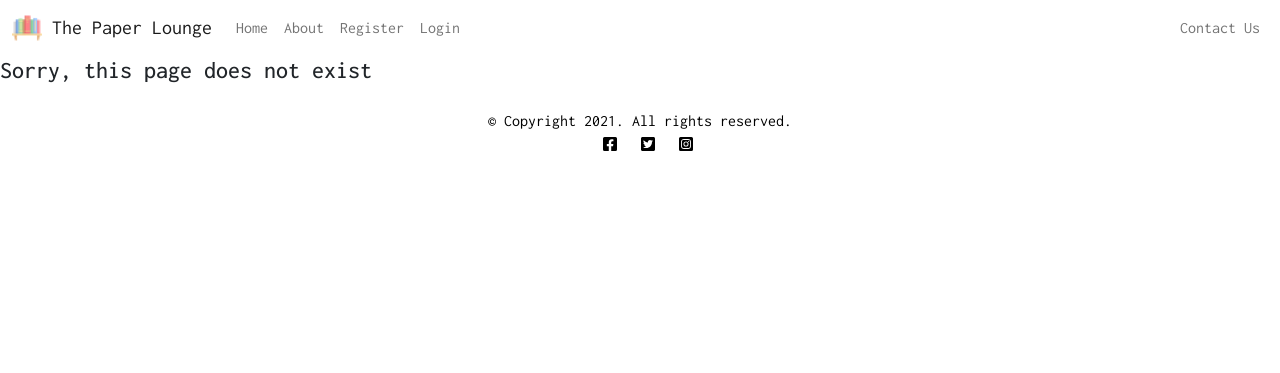
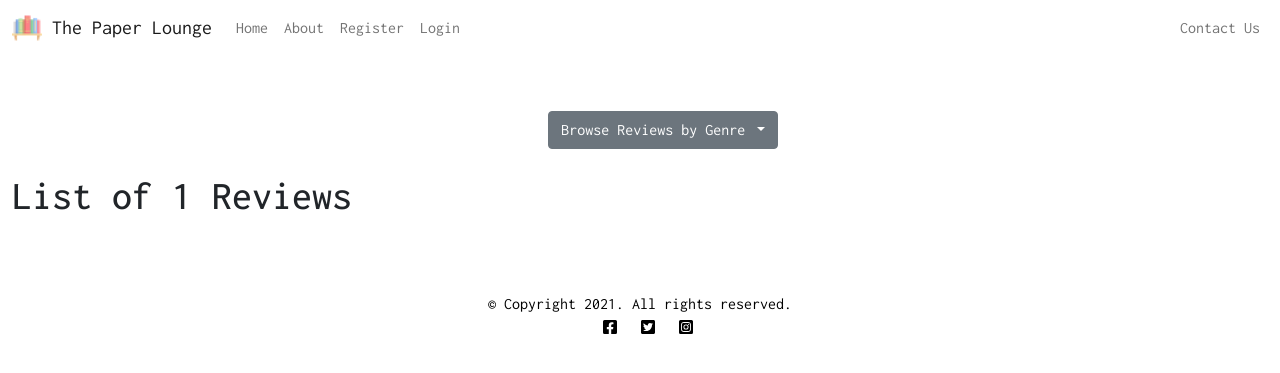
Before and after one commit to cornishcoder1/the_paper_lounge, a Django app: page /genre/1 in a window 1280 px wide. Shown: the top 373 px of the page. Run offline with Django 3.2, Linux system fonts and the light colour scheme; data that the repository does not hold is empty; some libraries are stand-ins or nearby versions.

Commit message:
Remove non-functioning if statement from genres.html

```diff
--- a/templates/genres.html
+++ b/templates/genres.html
@@ -7,7 +7,6 @@ genlist
 
 
 {% block content %}
-{% if genlist.reviews %}
 <div class="container-fluid">
     <div class="row">
         <!--Browse reviews by genre-->
@@ -81,7 +80,4 @@ genlist
     </nav>
     {% endif %}
 </div>
-{% else %}
-<h4>Sorry, this page does not exist</h4>
-{% endif %}
 {% endblock %}
```
